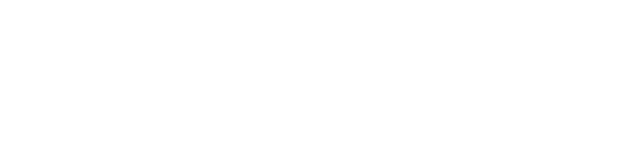
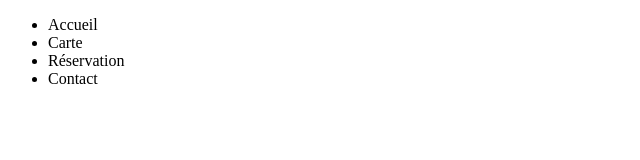
Before and after one commit to PaulLimousin/TOP-RestaurantPage, a website built with webpack: page dist/index.html in a window 1280 px wide. Shown: the whole page, without its empty margins (0-640 px from the left). Built offline with nearby package versions, Linux system fonts and the light colour scheme.

Commit message:
Add HTML skeletton

```diff
--- a/dist/index.html
+++ b/dist/index.html
@@ -8,6 +8,19 @@
     <title>Restaurant Page</title>
   </head>
   <body>
-    <div id="content"></div>
+    <div id="content">
+      <header>
+        <nav>
+          <ul>
+            <li>Accueil</li>
+            <li>Carte</li>
+            <li>Réservation</li>
+            <li>Contact</li>
+          </ul>
+        </nav>
+      </header>
+      <main></main>
+      <footer></footer>
+    </div>
   </body>
 </html>
```
